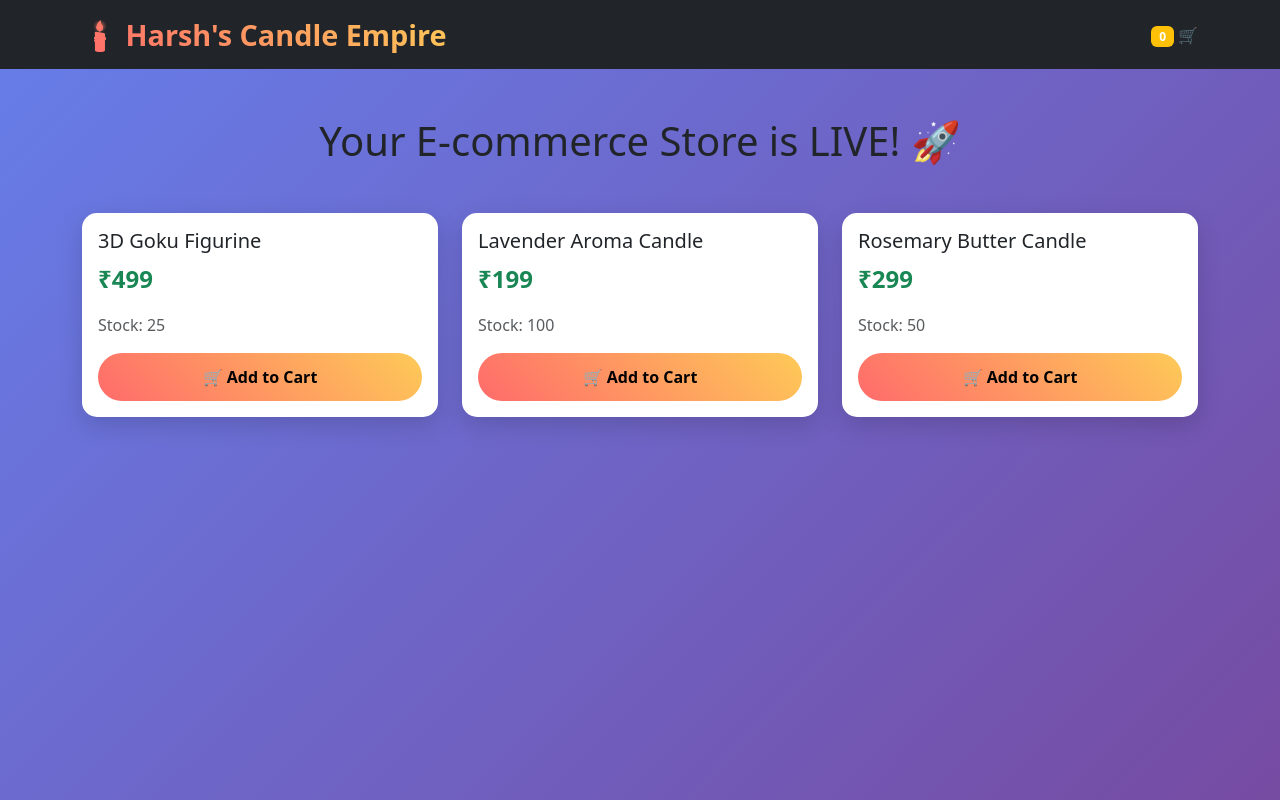
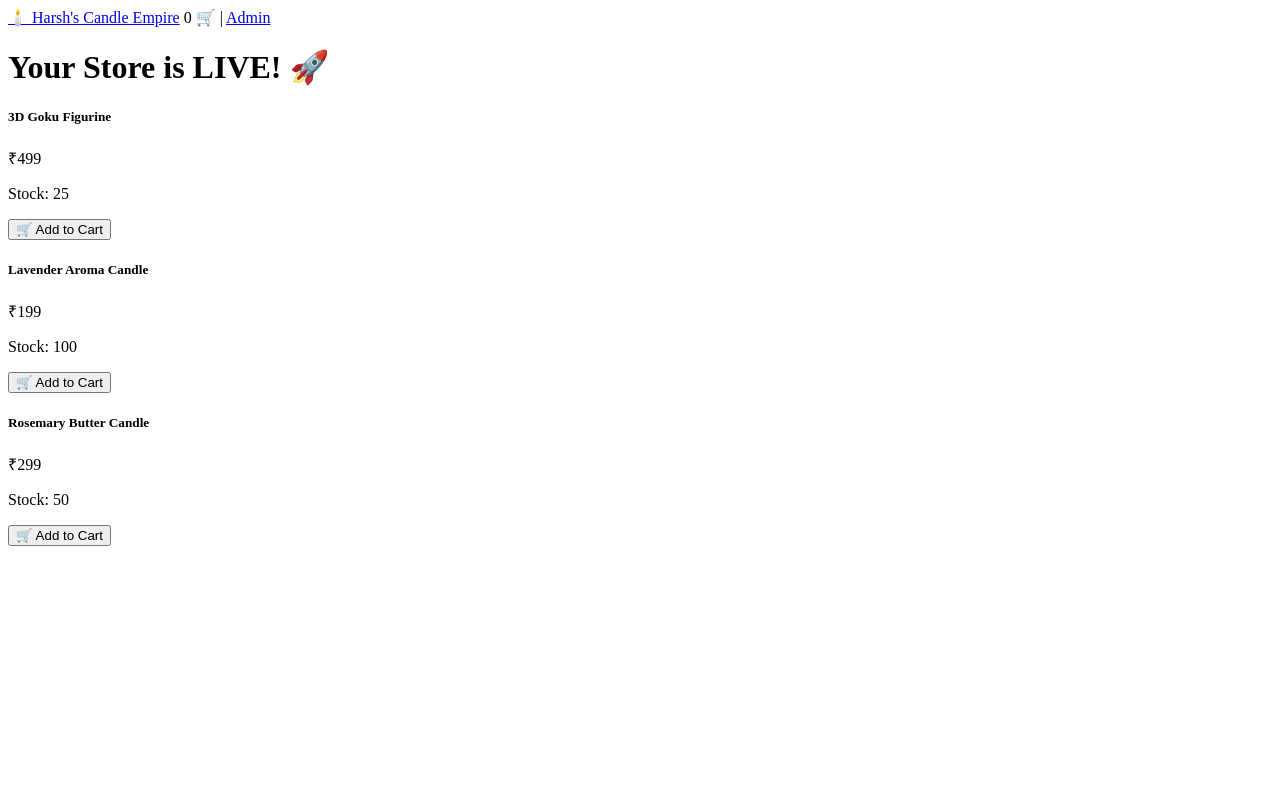
Before and after one commit to Harsh-D11/ecommerce-api, a Flask app: page / in a window 1280 px wide. Run offline with Flask 3, Linux system fonts and the light colour scheme; some libraries are stand-ins or nearby versions.

Commit message:
index.html

```diff
--- a/templates/index.html
+++ b/templates/index.html
@@ -1,30 +1,23 @@
-<!DOCTYPE html>
-<html lang="en">
-<head>
-    <meta charset="UTF-8">
-    <meta name="viewport" content="width=device-width, initial-scale=1.0">
-    <title>Harsh's Candle Empire 🕯️</title>
-    <link href="https://cdn.jsdelivr.net/npm/bootstrap@5.3.0/dist/css/bootstrap.min.css" rel="stylesheet">
-    <link rel="stylesheet" href="/static/style.css">
-</head>
 <body>
     <nav class="navbar navbar-expand-lg navbar-dark bg-dark">
         <div class="container">
             <a class="navbar-brand" href="/">🕯️ Harsh's Candle Empire</a>
             <span class="navbar-text ms-auto">
                 <span class="badge bg-warning" id="cart-count">0</span> 🛒
+                | <a href="/admin" class="btn btn-outline-light btn-sm">Admin</a>
             </span>
         </div>
     </nav>
 
     <div class="container mt-5">
-        <h1 class="text-center mb-5">Your E-commerce Store is LIVE! 🚀</h1>
+        <h1 class="text-center mb-5">Your Store is LIVE! 🚀</h1>
         <div class="row" id="products">
-            <!-- Products load here via JavaScript -->
+            <!-- Products load here -->
         </div>
     </div>
 
+    <!-- Razorpay Checkout -->
+    <script src="https://checkout.razorpay.com/v1/checkout.js"></script>
     <script src="https://cdn.jsdelivr.net/npm/bootstrap@5.3.0/dist/js/bootstrap.bundle.min.js"></script>
     <script src="/static/cart.js"></script>
 </body>
-</html>
```
